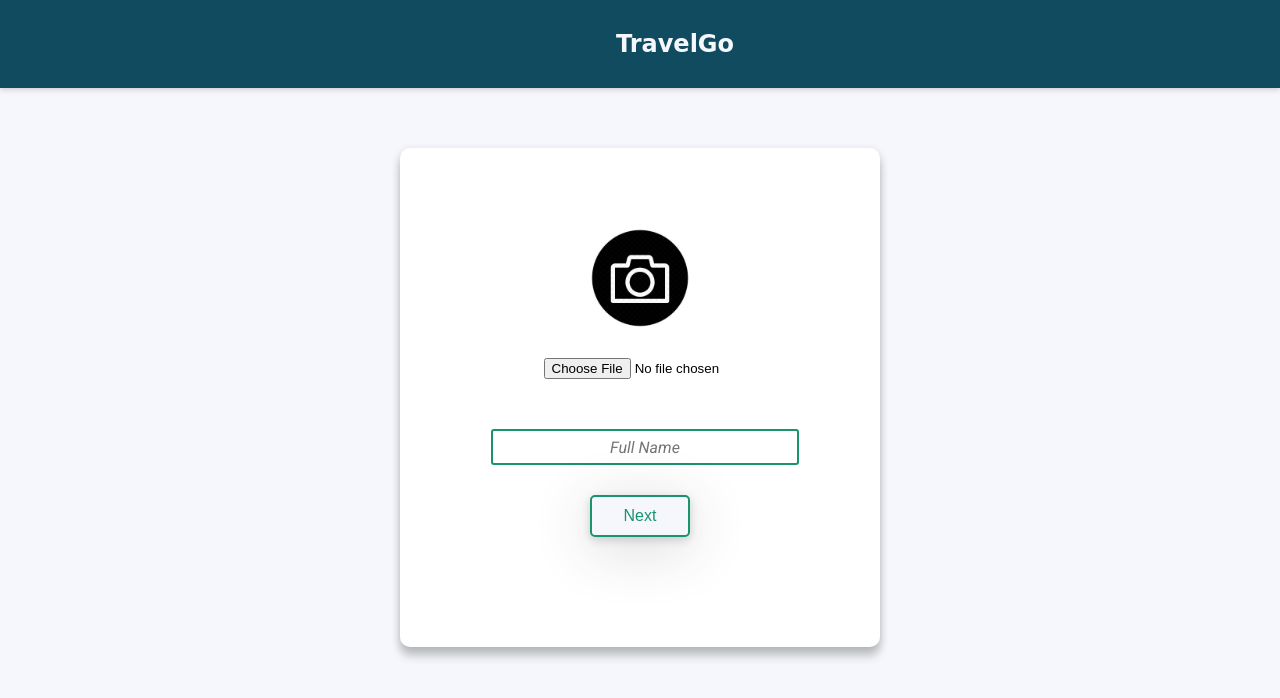
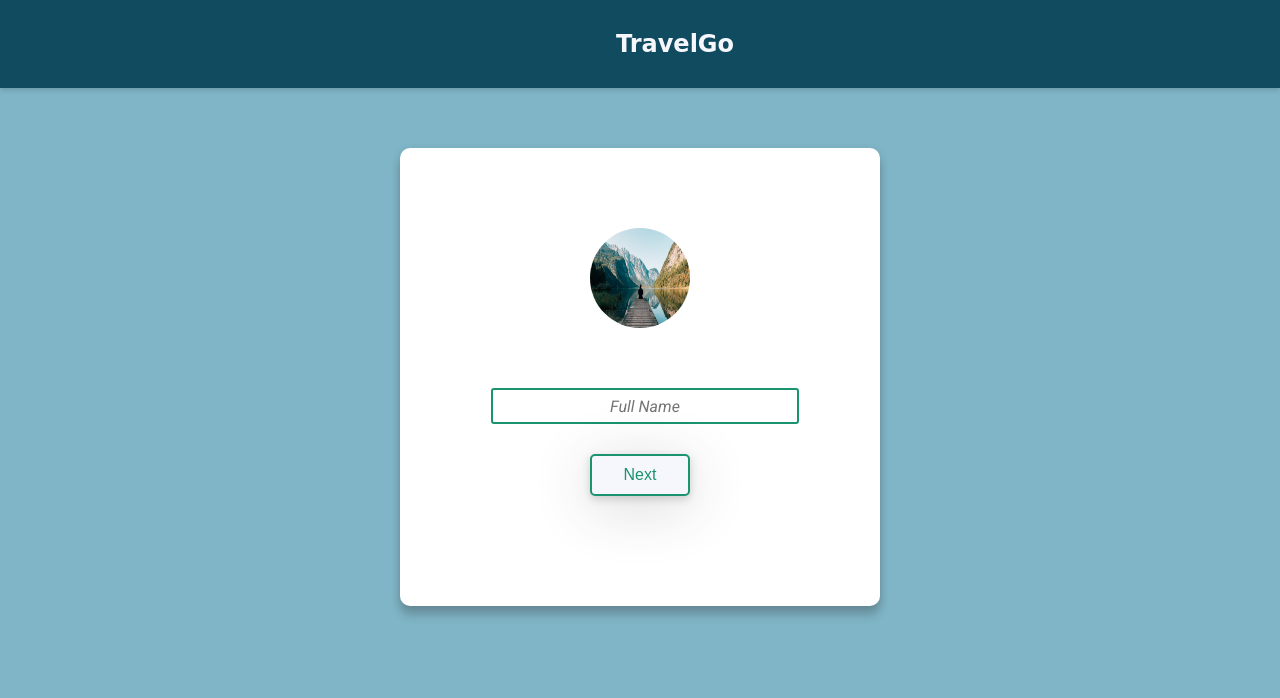
Before and after one commit to ayeshatahirme/TravelGo, a PHP site: page / in a window 1280 px wide. Shown: the top 698 px of the page. Run offline with PHP 8.4, Linux system fonts and the light colour scheme.

Commit message:
Update made

```diff
--- a/index.php
+++ b/index.php
@@ -11,7 +11,7 @@
     <title>IVION</title>
 </head>
 
-<body>
+<body style="background-color: #7fb5c7;">
 
     <!-- First page -->
     <nav class="navBar">
@@ -21,11 +21,10 @@
         <div class="img-name">
 
             <form action="main.php" method="POST">
-                <img src="images/camera-new.png" alt="Avatar" class="avatar" id="avatar">
+                <img src="images/t7.jpg" alt="Avatar" class="avatar" id="avatar">
 
                 <form id="img-name" method="POST" action="main.html">
-                    <input type="file" id="upload-img" name="image" accept="images/*" capture />
-                    </form>
+                    <!-- <input type="file" id="upload-img" name="image" accept="images/*" capture /> -->
 
                     <input type="text" id="fullname" placeholder="Full Name" required="">
                 </form>
```
